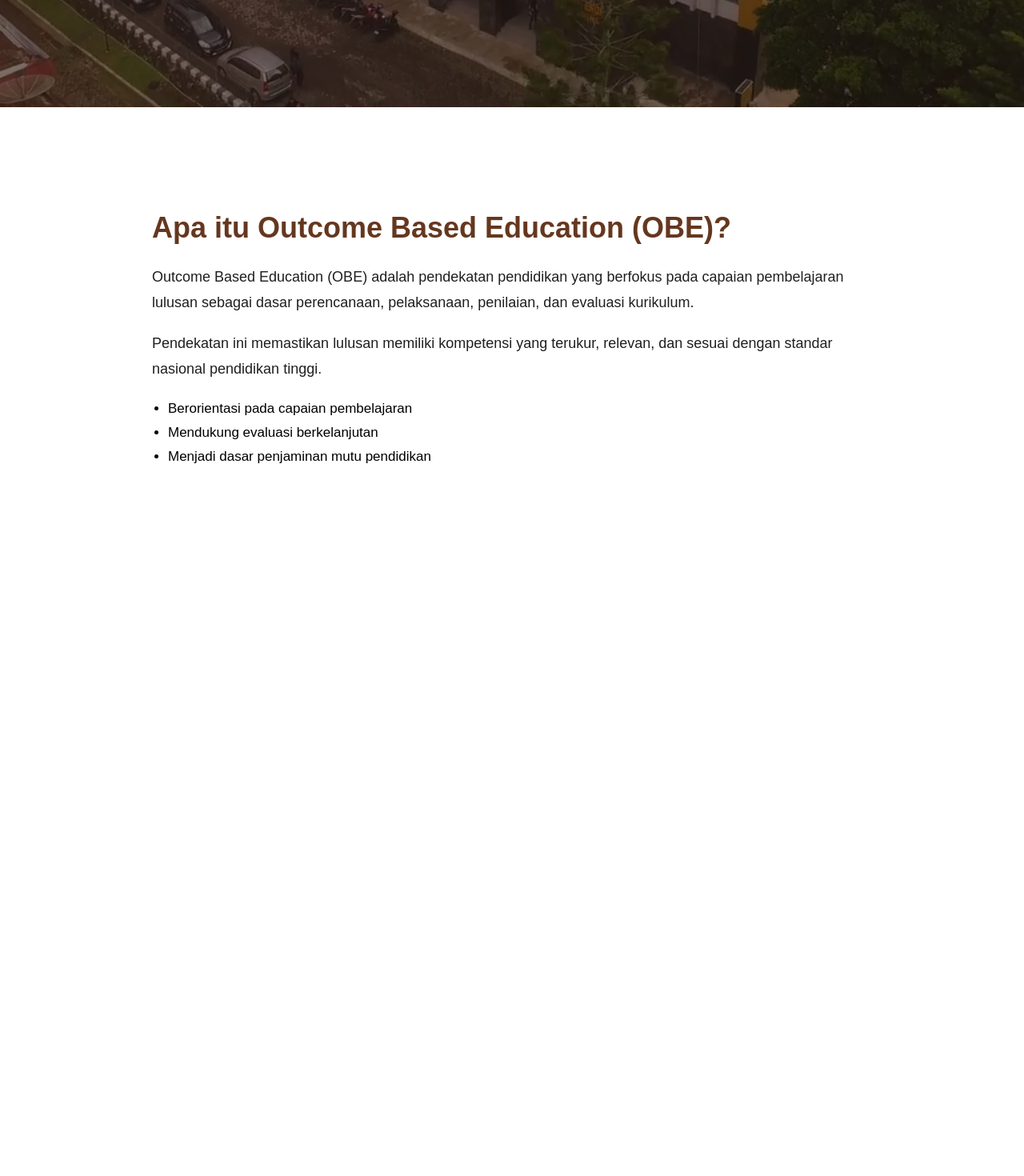
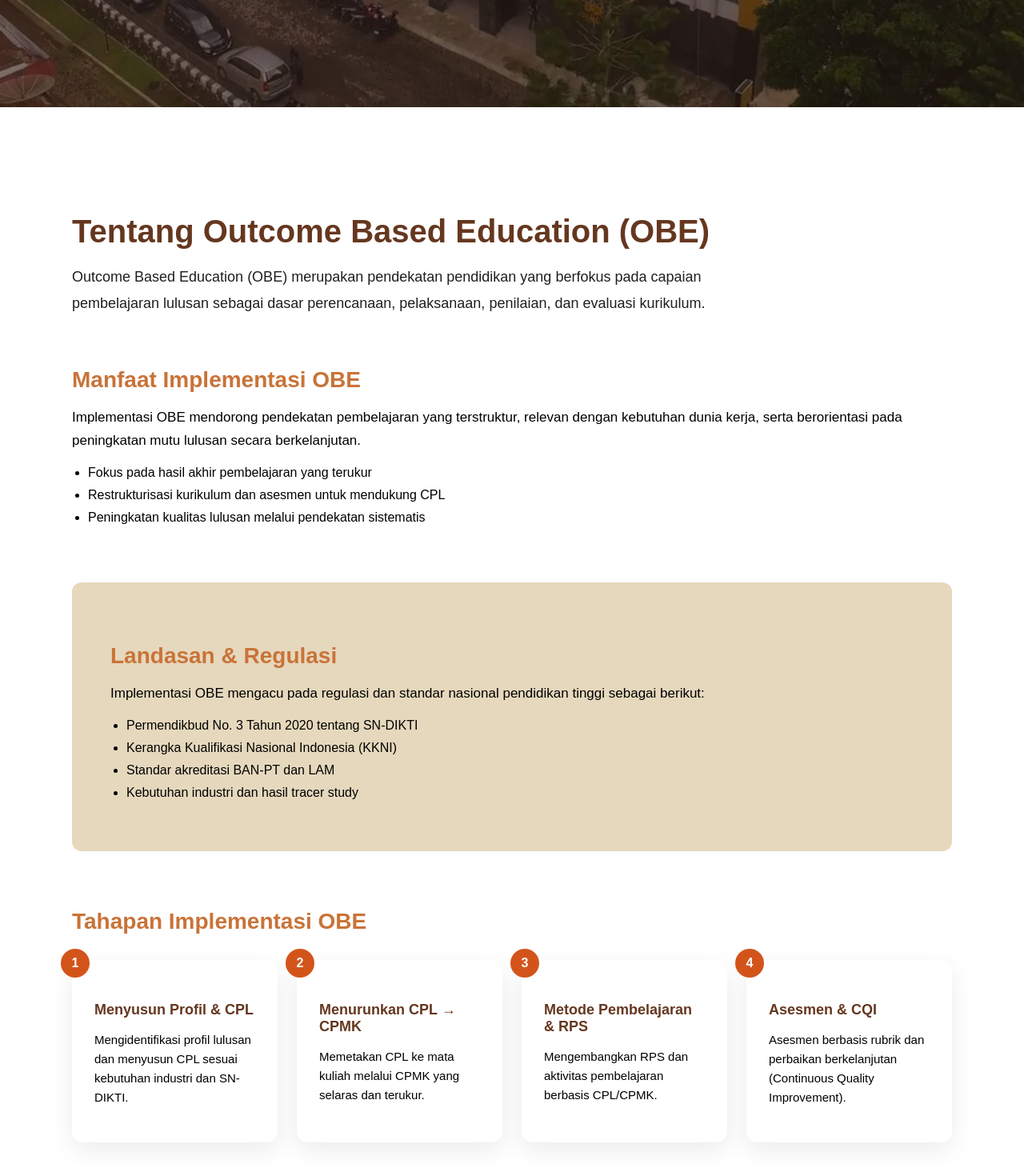
Before and after one commit to zharifanm/OBEFT, a React (Vite) app in the folder obe-frontend/: page / in a window 1280 px wide. Shown: the part 736-2206 px from the top of the page at 80% size. Before the commit the page ends 1433 px from the top, so only its background shows below. Built offline with nearby package versions, Linux system fonts and the light colour scheme.

Commit message:
Tambahan halaman About

```diff
--- a/obe-frontend/src/components/AboutOBE/AboutOBE.css
+++ b/obe-frontend/src/components/AboutOBE/AboutOBE.css
@@ -1,32 +1,113 @@
-.about {
+.about-obe {
+  background: #ffffff;
   padding: 100px 24px;
-  background-color: #ffffff;
 }
 
-.about__container {
-  max-width: 900px;
+.about-obe__container {
+  max-width: 1100px;
   margin: 0 auto;
 }
 
-.about h2 {
-  font-size: 36px;
-  margin-bottom: 24px;
+/* ===== HEADER ===== */
+.about-obe__header {
+  max-width: 800px;
+  margin-bottom: 64px;
+}
+
+.about-obe__header h2 {
+  font-size: 40px;
+  color: var(--seal-brown);
+  margin-bottom: 16px;
+}
+
+.about-obe__header p {
+  font-size: 18px;
+  line-height: 1.8;
+  color: var(--text-dark);
+}
+
+/* ===== SECTION ===== */
+.about-obe__section {
+  margin-bottom: 72px;
+}
+
+.about-obe__section--alt {
+  background: var(--pearl);
+  padding: 48px;
+  border-radius: 12px;
+}
+
+.about-obe__section h3 {
+  font-size: 28px;
+  color: var(--cocoa-brown);
+  margin-bottom: 16px;
+}
+
+.about-obe__section p {
+  font-size: 17px;
+  line-height: 1.7;
+  margin-bottom: 16px;
+}
+
+/* ===== LIST ===== */
+.about-obe__list {
+  padding-left: 20px;
+}
+
+.about-obe__list li {
+  font-size: 16px;
+  margin-bottom: 10px;
+}
+
+/* ===== STEPS ===== */
+.about-obe__steps {
+  display: grid;
+  grid-template-columns: repeat(auto-fit, minmax(240px, 1fr));
+  gap: 24px;
+  margin-top: 32px;
+}
+
+.obe-step {
+  background: #ffffff;
+  border-radius: 14px;
+  padding: 28px;
+  box-shadow: 0 10px 30px rgba(0,0,0,0.08);
+  position: relative;
+}
+
+.obe-step__number {
+  position: absolute;
+  top: -14px;
+  left: -14px;
+  background: var(--rust);
+  color: white;
+  font-weight: bold;
+  width: 36px;
+  height: 36px;
+  border-radius: 50%;
+  display: flex;
+  align-items: center;
+  justify-content: center;
+}
+
+.obe-step h4 {
+  font-size: 18px;
+  margin-bottom: 10px;
   color: var(--seal-brown);
 }
 
-.about p {
-  font-size: 18px;
-  line-height: 1.8;
-  margin-bottom: 16px;
-  color: var(--text-dark);
+.obe-step p {
+  font-size: 15px;
+  line-height: 1.6;
 }
 
-.about ul {
-  margin-top: 24px;
-  padding-left: 20px;
+/* ===== RESPONSIVE ===== */
+@media (max-width: 768px) {
+  .about-obe__header h2 {
+    font-size: 32px;
+  }
+
+  .about-obe__section--alt {
+    padding: 32px 24px;
+  }
 }
-
-.about li {
-  font-size: 17px;
-  margin-bottom: 10px;
-}
--- a/obe-frontend/src/components/AboutOBE/AboutOBE.jsx
+++ b/obe-frontend/src/components/AboutOBE/AboutOBE.jsx
@@ -2,26 +2,94 @@ import "./AboutOBE.css";
 
 export default function AboutOBE() {
   return (
-    <section className="about">
-      <div className="about__container">
-        <h2>Apa itu Outcome Based Education (OBE)?</h2>
+    <section className="about-obe">
+      <div className="about-obe__container">
 
-        <p>
-          Outcome Based Education (OBE) adalah pendekatan pendidikan yang
-          berfokus pada capaian pembelajaran lulusan sebagai dasar
-          perencanaan, pelaksanaan, penilaian, dan evaluasi kurikulum.
-        </p>
+        {/* ===== JUDUL UTAMA ===== */}
+        <div className="about-obe__header">
+          <h2>Tentang Outcome Based Education (OBE)</h2>
+          <p>
+            Outcome Based Education (OBE) merupakan pendekatan pendidikan yang
+            berfokus pada capaian pembelajaran lulusan sebagai dasar perencanaan,
+            pelaksanaan, penilaian, dan evaluasi kurikulum.
+          </p>
+        </div>
 
-        <p>
-          Pendekatan ini memastikan lulusan memiliki kompetensi yang terukur,
-          relevan, dan sesuai dengan standar nasional pendidikan tinggi.
-        </p>
+        {/* ===== MANFAAT ===== */}
+        <div className="about-obe__section">
+          <h3>Manfaat Implementasi OBE</h3>
+          <p>
+            Implementasi OBE mendorong pendekatan pembelajaran yang terstruktur,
+            relevan dengan kebutuhan dunia kerja, serta berorientasi pada
+            peningkatan mutu lulusan secara berkelanjutan.
+          </p>
 
-        <ul>
-          <li>Berorientasi pada capaian pembelajaran</li>
-          <li>Mendukung evaluasi berkelanjutan</li>
-          <li>Menjadi dasar penjaminan mutu pendidikan</li>
-        </ul>
+          <ul className="about-obe__list">
+            <li>Fokus pada hasil akhir pembelajaran yang terukur</li>
+            <li>Restrukturisasi kurikulum dan asesmen untuk mendukung CPL</li>
+            <li>Peningkatan kualitas lulusan melalui pendekatan sistematis</li>
+          </ul>
+        </div>
+
+        {/* ===== LANDASAN ===== */}
+        <div className="about-obe__section about-obe__section--alt">
+          <h3>Landasan & Regulasi</h3>
+          <p>
+            Implementasi OBE mengacu pada regulasi dan standar nasional
+            pendidikan tinggi sebagai berikut:
+          </p>
+
+          <ul className="about-obe__list">
+            <li>Permendikbud No. 3 Tahun 2020 tentang SN-DIKTI</li>
+            <li>Kerangka Kualifikasi Nasional Indonesia (KKNI)</li>
+            <li>Standar akreditasi BAN-PT dan LAM</li>
+            <li>Kebutuhan industri dan hasil tracer study</li>
+          </ul>
+        </div>
+
+        {/* ===== TAHAPAN ===== */}
+        <div className="about-obe__section">
+          <h3>Tahapan Implementasi OBE</h3>
+
+          <div className="about-obe__steps">
+            <div className="obe-step">
+              <span className="obe-step__number">1</span>
+              <h4>Menyusun Profil & CPL</h4>
+              <p>
+                Mengidentifikasi profil lulusan dan menyusun CPL sesuai
+                kebutuhan industri dan SN-DIKTI.
+              </p>
+            </div>
+
+            <div className="obe-step">
+              <span className="obe-step__number">2</span>
+              <h4>Menurunkan CPL → CPMK</h4>
+              <p>
+                Memetakan CPL ke mata kuliah melalui CPMK yang selaras dan
+                terukur.
+              </p>
+            </div>
+
+            <div className="obe-step">
+              <span className="obe-step__number">3</span>
+              <h4>Metode Pembelajaran & RPS</h4>
+              <p>
+                Mengembangkan RPS dan aktivitas pembelajaran berbasis
+                CPL/CPMK.
+              </p>
+            </div>
+
+            <div className="obe-step">
+              <span className="obe-step__number">4</span>
+              <h4>Asesmen & CQI</h4>
+              <p>
+                Asesmen berbasis rubrik dan perbaikan berkelanjutan
+                (Continuous Quality Improvement).
+              </p>
+            </div>
+          </div>
+        </div>
+
       </div>
     </section>
   );
```
